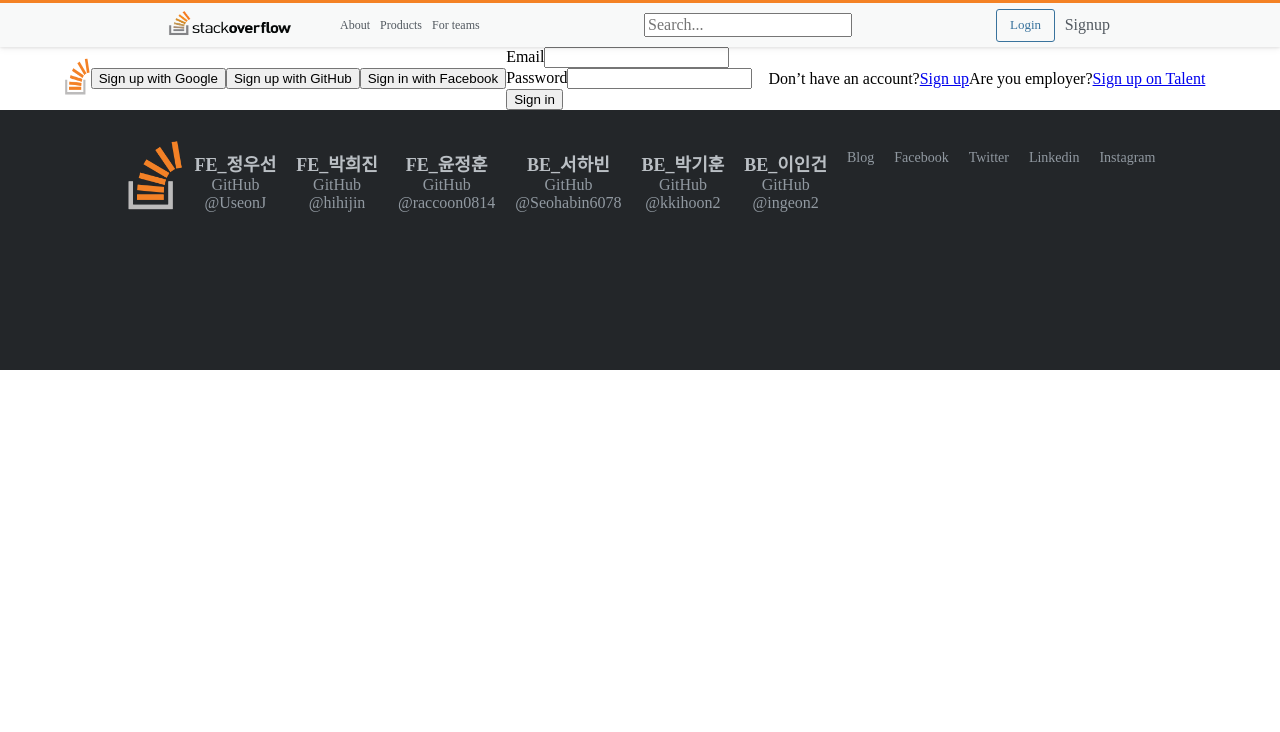
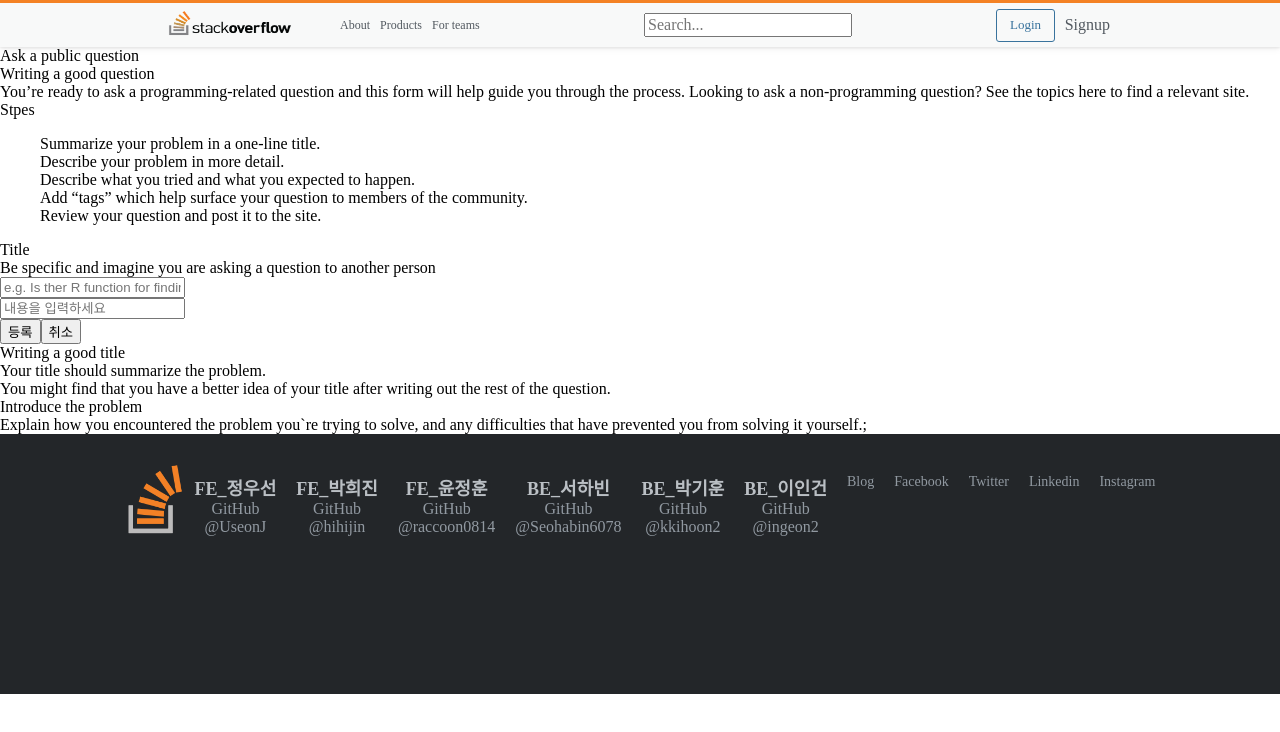
Before and after one commit to codestates-seb/seb43_pre_022, a React (Create React App) app in the folder Client/: page /askquestion in a window 1280 px wide. Before the commit this address led to /signin. Shown: the top 732 px of the page. Built offline with nearby package versions, Linux system fonts and the light colour scheme.

Commit message:
[init] U, D 구현 전 초기 세팅

```diff
--- a/Client/src/App.tsx
+++ b/Client/src/App.tsx
@@ -13,7 +13,8 @@ import SingleQuestion from './Pages/SingleQuestion';
 
 function App() {
   //  JWT token 보유 여부에 따라 truthy || falsy
-  const token = localStorage.getItem('access_token');
+  let token = localStorage.getItem('access_token');
+  token = 'token';
 
   return (
     <div>
--- a/Client/src/Components/Mainbar.tsx
+++ b/Client/src/Components/Mainbar.tsx
@@ -235,7 +235,8 @@ interface Iprops {
 
 function Mainbar({ chooseId }: Iprops): JSX.Element {
   const displayName = 'hihijin';
-  const token = localStorage.getItem('access_token');
+  let token = localStorage.getItem('access_token');
+  token = 'token';
 
   const navigate = useNavigate();
   const [question, setQuestion] = useState<TypeQuestion>({
--- a/Client/src/Pages/AskQuestion.tsx
+++ b/Client/src/Pages/AskQuestion.tsx
@@ -125,13 +125,13 @@ function AskQuestion() {
     axios
       .post('http://localhost:4000/questions', {
         id,
-        questionId: questions.length.toString(),
+        questionId: id,
         title: titleValue,
         content: inputValue,
         createdAt: todayTime(),
         modifiedAt: todayTime(),
         memberId: 'raccoon0814',
-        answer: [],
+        answerIds: [],
       })
       .then((response) => {
         const { data } = response;
--- a/Client/src/Pages/SingleQuestion.tsx
+++ b/Client/src/Pages/SingleQuestion.tsx
@@ -73,7 +73,8 @@ function SingleQuestion() {
   let { id } = useParams();
   id = id?.toString();
 
-  const token = localStorage.getItem('access_token');
+  let token = localStorage.getItem('access_token');
+  token = 'token';
 
   const [question, setQuestion] = useState<TypeQuestion>({
     id: '',
```
